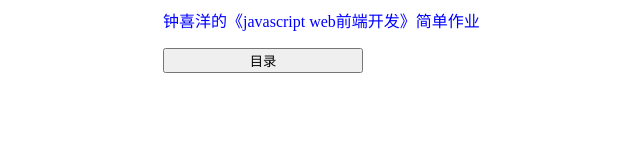
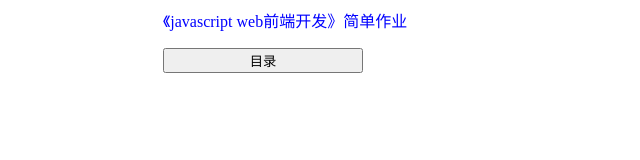
Before and after one commit to ASDW51/jswork, a website: page index.html in a window 1280 px wide. Shown: the whole page, without its empty margins (357-997 px from the left). Drawn offline with Linux system fonts and the light colour scheme.

Commit message:
Update index.html

```diff
--- a/index.html
+++ b/index.html
@@ -1,7 +1,7 @@
 <html>
     <head>
         <meta charset="UTF-8">
-        <title>钟喜洋的《javascript web前段开发》简单作业</title>
+        <title>《javascript web前段开发》简单作业</title>
     </head>
     <style>
         .css1{
@@ -79,7 +79,7 @@
     </script>
     <body>
         <div id="Big">
-            <p>钟喜洋的《javascript web前端开发》简单作业</p>
+            <p>《javascript web前端开发》简单作业</p>
             <input id="btn1" type="button" value="目录" onclick="mulu()">
         <div id="div1">
          <table id="table1">
```
